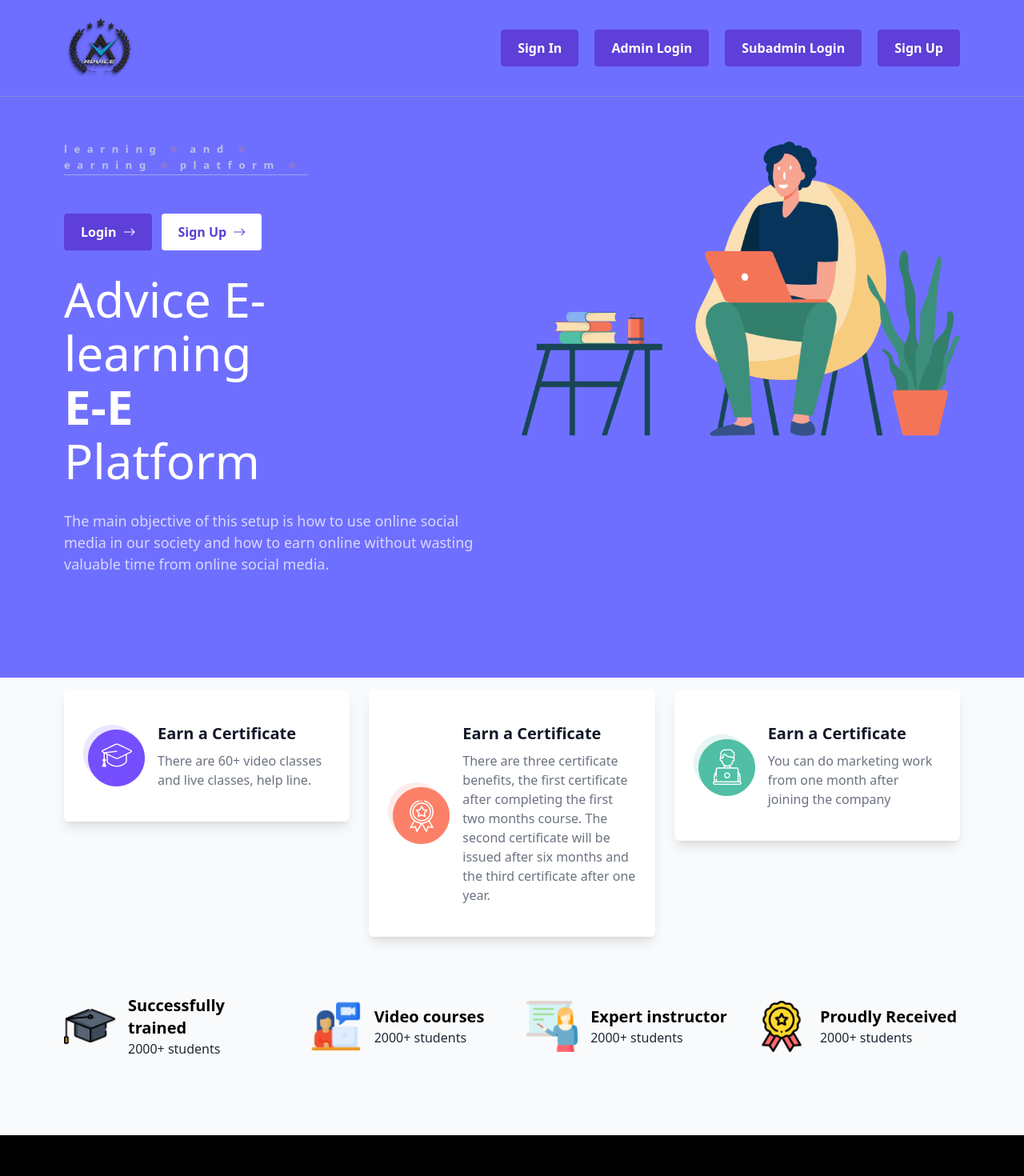
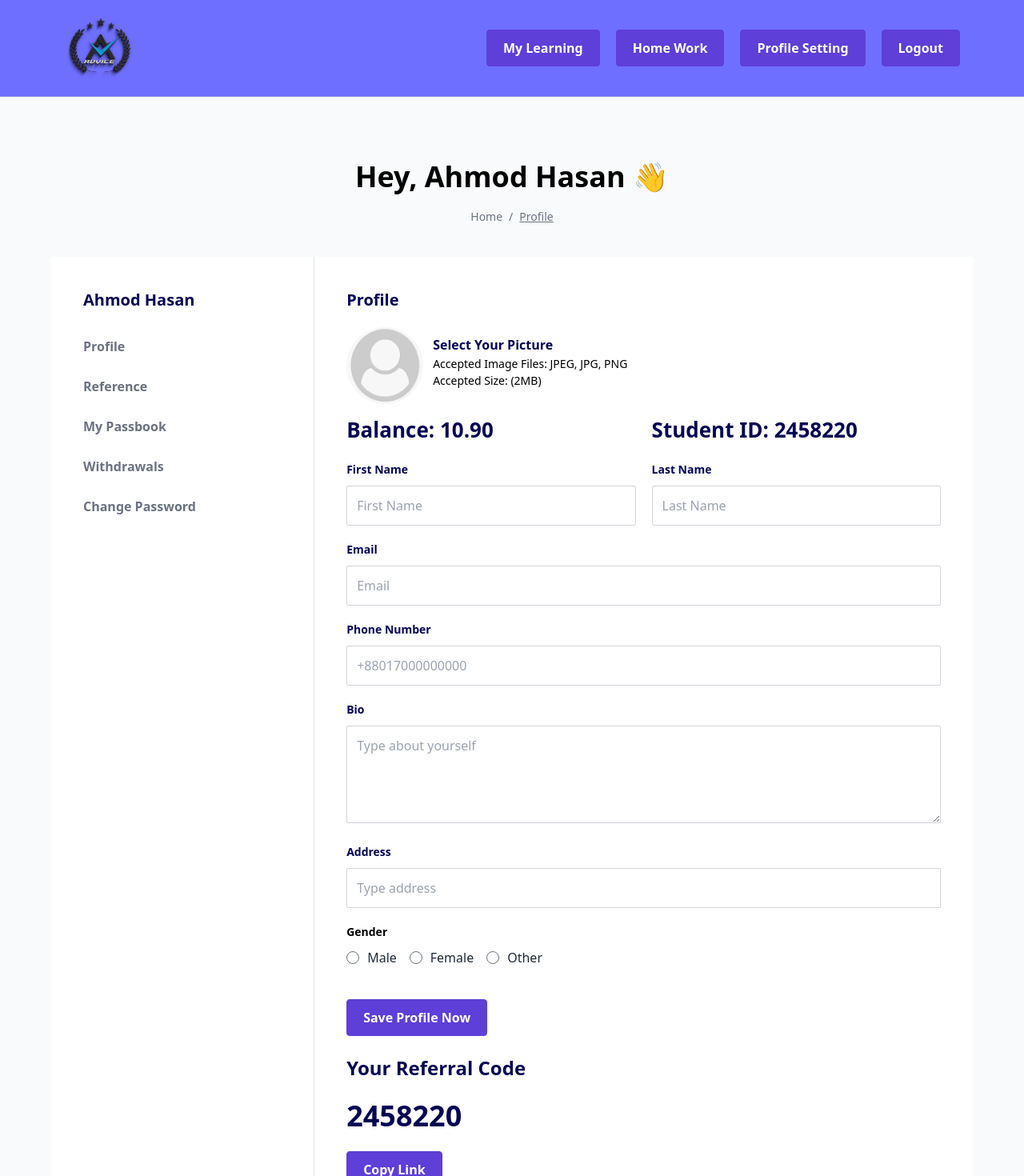
Before and after one commit to anupom998/Advance-E-Learning-Platform, a React (Create React App) app: page /student/profile in a window 1280 px wide. Before the commit this address led to /. Shown: the top 1470 px of the page at 80% size. Built offline with nearby package versions, Linux system fonts and the light colour scheme.

Commit message:
update: text field and text area upated

```diff
--- a/src/Components/Library/Form/TextFiled.jsx
+++ b/src/Components/Library/Form/TextFiled.jsx
@@ -9,18 +9,18 @@ import React from "react";
  * @param {string} [placeholder]
  */
 
-const TextFiled = ({ title, className, placeholder, type, ...props }) => {
+const TextFiled = ({ title, className, placeholder, type, name, ...props }) => {
   return (
     <div>
-      <label
+      {title && (<label
         htmlFor="first-name"
         className="block text-sm font-semibold mb-2.5 capitalize text-dark-blue"
       >
         {title}
-      </label>
+      </label>)}
       <input
         {...props}
-        name={title}
+        name={name ? name : title}
         placeholder={placeholder ? placeholder : title}
         type={type ? type : "text"} //Default type is Text
         className={`w-full p-3 border border-gray-300 rounded-sm  placeholder-gray-400  ${className}`}
--- a/src/Components/Library/Form/Textarea.jsx
+++ b/src/Components/Library/Form/Textarea.jsx
@@ -8,21 +8,24 @@ import React from "react";
  * @param {string} [placeholder]
  */
 
-const Textarea = ({ title, className, placeholder, type, ...props }) => {
+const Textarea = ({ title, className, placeholder, defaultValue, type, name, ...props }) => {
   return (
     <div>
-      <label
+      {title && (<label
         htmlFor="first-name"
         className="block text-sm font-semibold mb-2.5 capitalize text-dark-blue"
       >
         {title}
-      </label>
+      </label>)}
       <textarea
         {...props}
-        name={title}
+        name={name ? name : title}
         placeholder={placeholder ? placeholder : title}
         className={`w-full p-3 border border-gray-300 rounded-sm  placeholder-gray-400  ${className}`}
-      ></textarea>
+      >
+        {defaultValue}
+
+      </textarea>
     </div>
   );
 };
--- a/src/hooks/useAuth.js
+++ b/src/hooks/useAuth.js
@@ -1,7 +1,7 @@
 import { useState } from "react";
 
 const useAuth = () => {
-  const [isLoggedIn, setIsLoggedIn] = useState(false); // Default to not logged in
+  const [isLoggedIn, setIsLoggedIn] = useState(!false); // Default to not logged in
 
   const login = () => setIsLoggedIn(true);   // Function to log in
   const logout = () => setIsLoggedIn(false); // Function to log out
```
